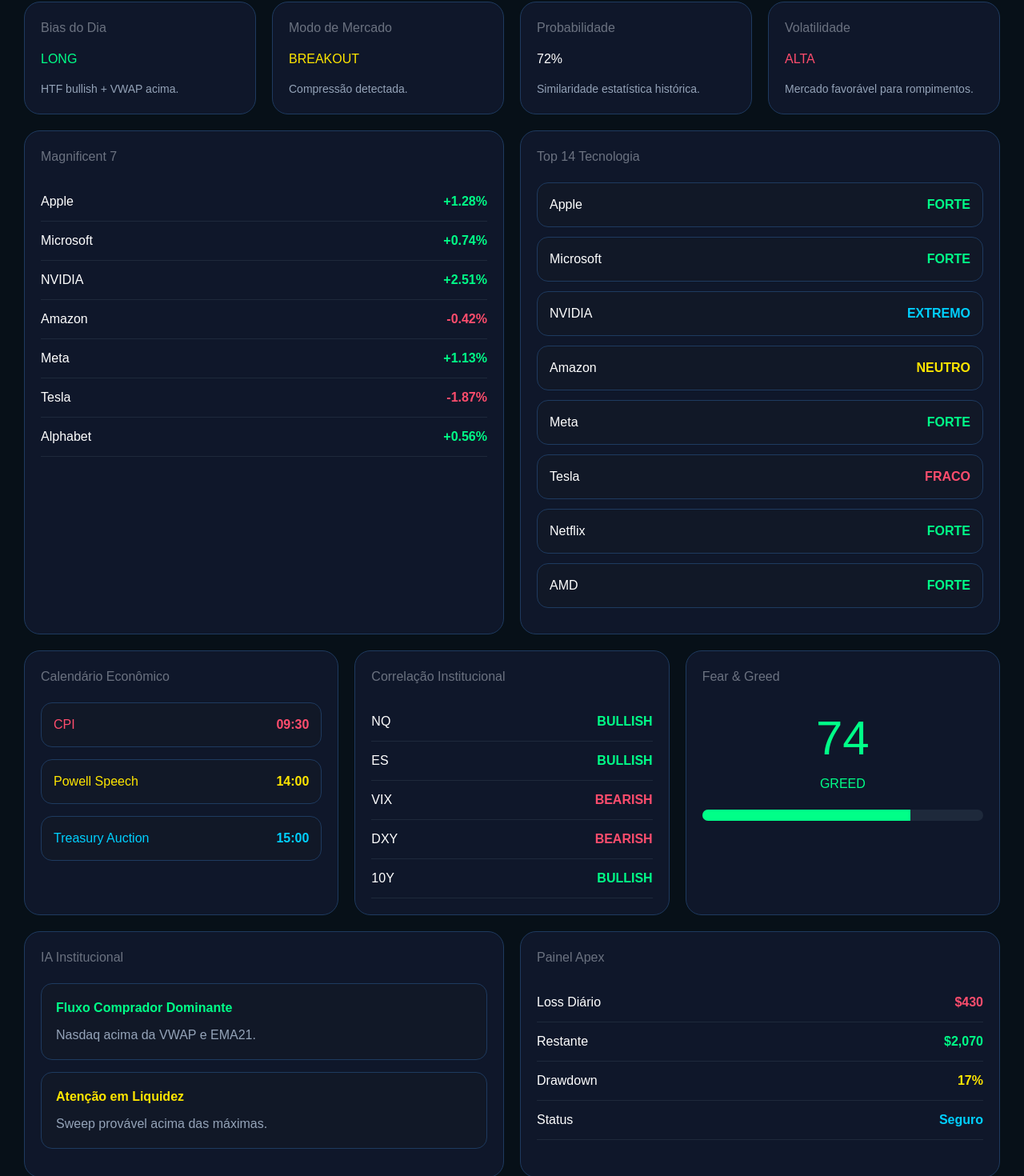
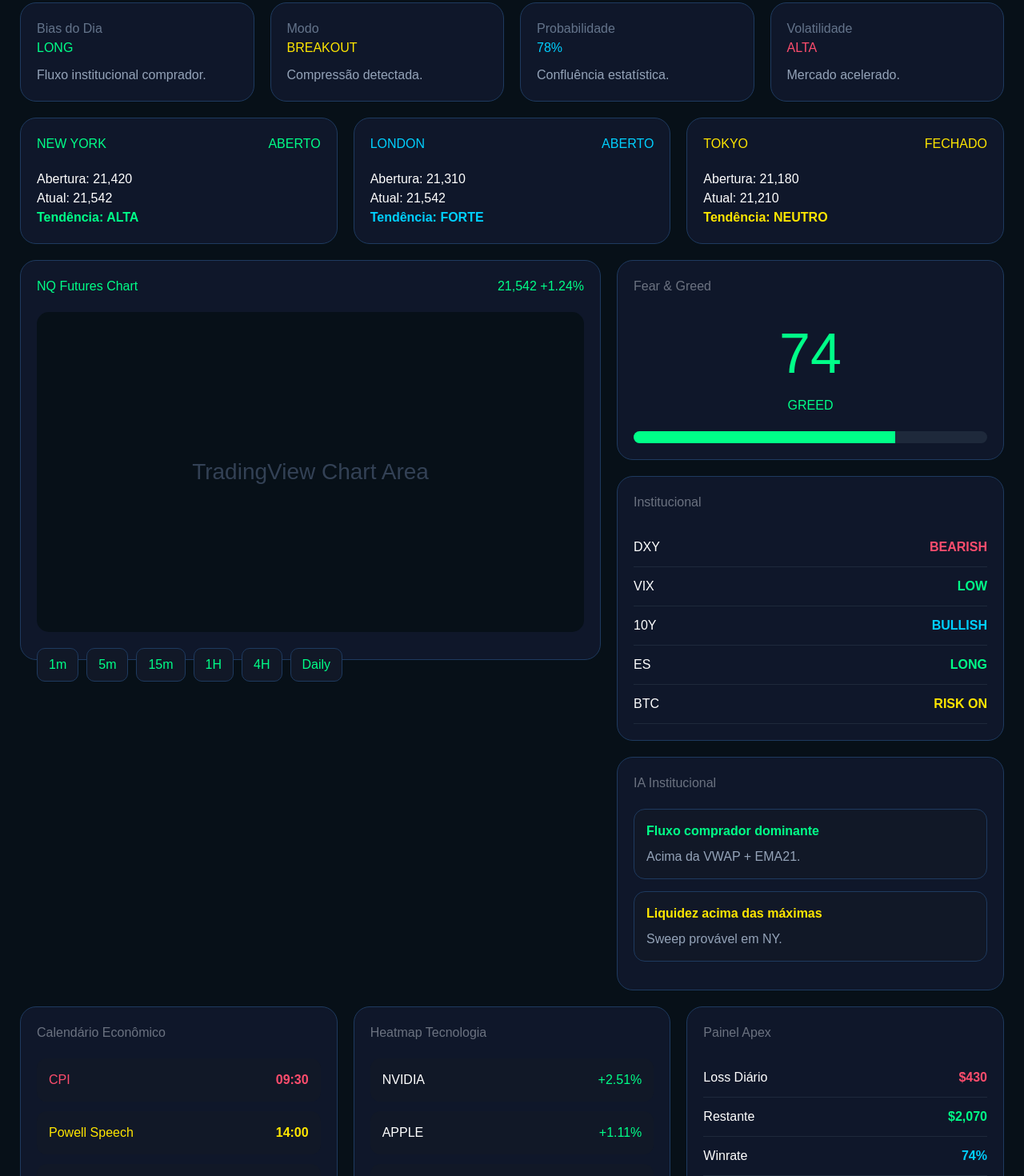
Before and after one commit to rvarepresentavao-hash/nq-dashboard, a Next.js app: page / in a window 1280 px wide. Shown: the part 164-1634 px from the top of the page at 80% size. Built offline with nearby package versions, Linux system fonts and the light colour scheme.

Commit message:
dashboard full

```diff
--- a/app/page.tsx
+++ b/app/page.tsx
@@ -5,7 +5,7 @@
         background: "#071018",
         minHeight: "100vh",
         color: "white",
-        padding: "30px",
+        padding: "25px",
         fontFamily: "Arial",
       }}
     >
@@ -14,7 +14,7 @@
         <h1
           style={{
             color: "#00ff88",
-            fontSize: "48px",
+            fontSize: "52px",
             margin: 0,
           }}
         >
@@ -27,11 +27,11 @@
             marginTop: "10px",
           }}
         >
-          Nasdaq Futures CME • Sistema Institucional • Apex
+          Sistema Institucional • Nasdaq Futures CME • Apex
         </p>
       </div>
 
-      {/* TOP CARDS */}
+      {/* TOP GRID */}
       <div
         style={{
           display: "grid",
@@ -40,67 +40,186 @@
           marginBottom: "20px",
         }}
       >
-        <Card title="Bias do Dia" value="LONG" color="#00ff88" desc="HTF bullish + VWAP acima." />
+        <TopCard
+          title="Bias do Dia"
+          value="LONG"
+          color="#00ff88"
+          desc="Fluxo institucional comprador."
+        />
 
-        <Card title="Modo de Mercado" value="BREAKOUT" color="#ffe600" desc="Compressão detectada." />
+        <TopCard
+          title="Modo"
+          value="BREAKOUT"
+          color="#ffe600"
+          desc="Compressão detectada."
+        />
 
-        <Card title="Probabilidade" value="72%" color="#ffffff" desc="Similaridade estatística histórica." />
+        <TopCard
+          title="Probabilidade"
+          value="78%"
+          color="#00d0ff"
+          desc="Confluência estatística."
+        />
 
-        <Card title="Volatilidade" value="ALTA" color="#ff4d6d" desc="Mercado favorável para rompimentos." />
+        <TopCard
+          title="Volatilidade"
+          value="ALTA"
+          color="#ff4d6d"
+          desc="Mercado acelerado."
+        />
       </div>
 
-      {/* MIDDLE */}
+      {/* MARKET SESSIONS */}
       <div
         style={{
           display: "grid",
-          gridTemplateColumns: "1fr 1fr",
+          gridTemplateColumns: "repeat(3, 1fr)",
           gap: "20px",
           marginBottom: "20px",
         }}
       >
-        {/* MAG7 */}
+        <SessionCard
+          city="NEW YORK"
+          status="ABERTO"
+          open="21,420"
+          current="21,542"
+          trend="ALTA"
+          color="#00ff88"
+        />
+
+        <SessionCard
+          city="LONDON"
+          status="ABERTO"
+          open="21,310"
+          current="21,542"
+          trend="FORTE"
+          color="#00d0ff"
+        />
+
+        <SessionCard
+          city="TOKYO"
+          status="FECHADO"
+          open="21,180"
+          current="21,210"
+          trend="NEUTRO"
+          color="#ffe600"
+        />
+      </div>
+
+      {/* MAIN */}
+      <div
+        style={{
+          display: "grid",
+          gridTemplateColumns: "1.2fr 0.8fr",
+          gap: "20px",
+          marginBottom: "20px",
+        }}
+      >
+        {/* TRADINGVIEW FAKE */}
         <div
           style={{
             background: "#0f172a",
-            border: "1px solid #1e3a5f",
             borderRadius: "20px",
             padding: "20px",
+            border: "1px solid #1e3a5f",
+            height: "500px",
           }}
         >
-          <h3 style={{ color: "#6b7280", marginBottom: "20px" }}>
-            Magnificent 7
-          </h3>
+          <div
+            style={{
+              display: "flex",
+              justifyContent: "space-between",
+              marginBottom: "20px",
+            }}
+          >
+            <h2 style={{ color: "#00ff88" }}>NQ Futures Chart</h2>
 
-          <StockRow name="Apple" value="+1.28%" color="#00ff88" />
-          <StockRow name="Microsoft" value="+0.74%" color="#00ff88" />
-          <StockRow name="NVIDIA" value="+2.51%" color="#00ff88" />
-          <StockRow name="Amazon" value="-0.42%" color="#ff4d6d" />
-          <StockRow name="Meta" value="+1.13%" color="#00ff88" />
-          <StockRow name="Tesla" value="-1.87%" color="#ff4d6d" />
-          <StockRow name="Alphabet" value="+0.56%" color="#00ff88" />
+            <div style={{ color: "#00ff88" }}>
+              21,542 +1.24%
+            </div>
+          </div>
+
+          <div
+            style={{
+              background: "#071018",
+              height: "400px",
+              borderRadius: "15px",
+              display: "flex",
+              alignItems: "center",
+              justifyContent: "center",
+              color: "#334155",
+              fontSize: "28px",
+            }}
+          >
+            TradingView Chart Area
+          </div>
+
+          <div
+            style={{
+              marginTop: "20px",
+              display: "flex",
+              gap: "10px",
+            }}
+          >
+            <MiniButton text="1m" />
+            <MiniButton text="5m" />
+            <MiniButton text="15m" />
+            <MiniButton text="1H" />
+            <MiniButton text="4H" />
+            <MiniButton text="Daily" />
+          </div>
         </div>
 
-        {/* TECH */}
+        {/* RIGHT SIDE */}
         <div
           style={{
-            background: "#0f172a",
-            border: "1px solid #1e3a5f",
-            borderRadius: "20px",
-            padding: "20px",
+            display: "flex",
+            flexDirection: "column",
+            gap: "20px",
           }}
         >
-          <h3 style={{ color: "#6b7280", marginBottom: "20px" }}>
-            Top 14 Tecnologia
-          </h3>
+          {/* FEAR */}
+          <Box title="Fear & Greed">
+            <div style={{ textAlign: "center" }}>
+              <h1
+                style={{
+                  color: "#00ff88",
+                  fontSize: "70px",
+                  margin: 0,
+                }}
+              >
+                74
+              </h1>
 
-          <GridSignal left="Apple" right="FORTE" color="#00ff88" />
-          <GridSignal left="Microsoft" right="FORTE" color="#00ff88" />
-          <GridSignal left="NVIDIA" right="EXTREMO" color="#00d0ff" />
-          <GridSignal left="Amazon" right="NEUTRO" color="#ffe600" />
-          <GridSignal left="Meta" right="FORTE" color="#00ff88" />
-          <GridSignal left="Tesla" right="FRACO" color="#ff4d6d" />
-          <GridSignal left="Netflix" right="FORTE" color="#00ff88" />
-          <GridSignal left="AMD" right="FORTE" color="#00ff88" />
+              <p style={{ color: "#00ff88" }}>GREED</p>
+
+              <Progress value="74%" color="#00ff88" />
+            </div>
+          </Box>
+
+          {/* DXY */}
+          <Box title="Institucional">
+            <Row left="DXY" right="BEARISH" color="#ff4d6d" />
+            <Row left="VIX" right="LOW" color="#00ff88" />
+            <Row left="10Y" right="BULLISH" color="#00d0ff" />
+            <Row left="ES" right="LONG" color="#00ff88" />
+            <Row left="BTC" right="RISK ON" color="#ffe600" />
+          </Box>
+
+          {/* IA */}
+          <Box title="IA Institucional">
+            <Alert
+              title="Fluxo comprador dominante"
+              desc="Acima da VWAP + EMA21."
+              color="#00ff88"
+            />
+
+            <Alert
+              title="Liquidez acima das máximas"
+              desc="Sweep provável em NY."
+              color="#ffe600"
+            />
+          </Box>
         </div>
       </div>
 
@@ -114,94 +233,29 @@
         }}
       >
         {/* ECONOMIC */}
-        <div
-          style={{
-            background: "#0f172a",
-            border: "1px solid #1e3a5f",
-            borderRadius: "20px",
-            padding: "20px",
-          }}
-        >
-          <h3 style={{ color: "#6b7280", marginBottom: "20px" }}>
-            Calendário Econômico
-          </h3>
+        <Box title="Calendário Econômico">
+          <Event title="CPI" time="09:30" color="#ff4d6d" />
+          <Event title="Powell Speech" time="14:00" color="#ffe600" />
+          <Event title="NFP" time="Friday" color="#00d0ff" />
+        </Box>
 
-          <EventRow title="CPI" time="09:30" color="#ff4d6d" />
-          <EventRow title="Powell Speech" time="14:00" color="#ffe600" />
-          <EventRow title="Treasury Auction" time="15:00" color="#00d0ff" />
-        </div>
+        {/* HEATMAP */}
+        <Box title="Heatmap Tecnologia">
+          <HeatRow name="NVIDIA" value="+2.51%" color="#00ff88" />
+          <HeatRow name="APPLE" value="+1.11%" color="#00ff88" />
+          <HeatRow name="META" value="+1.44%" color="#00ff88" />
+          <HeatRow name="TESLA" value="-1.87%" color="#ff4d6d" />
+          <HeatRow name="AMD" value="+3.12%" color="#00ff88" />
+        </Box>
 
-        {/* CORRELATION */}
-        <div
-          style={{
-            background: "#0f172a",
-            border: "1px solid #1e3a5f",
-            borderRadius: "20px",
-            padding: "20px",
-          }}
-        >
-          <h3 style={{ color: "#6b7280", marginBottom: "20px" }}>
-            Correlação Institucional
-          </h3>
-
-          <StockRow name="NQ" value="BULLISH" color="#00ff88" />
-          <StockRow name="ES" value="BULLISH" color="#00ff88" />
-          <StockRow name="VIX" value="BEARISH" color="#ff4d6d" />
-          <StockRow name="DXY" value="BEARISH" color="#ff4d6d" />
-          <StockRow name="10Y" value="BULLISH" color="#00ff88" />
-        </div>
-
-        {/* FEAR */}
-        <div
-          style={{
-            background: "#0f172a",
-            border: "1px solid #1e3a5f",
-            borderRadius: "20px",
-            padding: "20px",
-          }}
-        >
-          <h3 style={{ color: "#6b7280", marginBottom: "20px" }}>
-            Fear & Greed
-          </h3>
-
-          <div
-            style={{
-              textAlign: "center",
-              marginTop: "20px",
-            }}
-          >
-            <h1
-              style={{
-                color: "#00ff88",
-                fontSize: "60px",
-                margin: 0,
-              }}
-            >
-              74
-            </h1>
-
-            <p style={{ color: "#00ff88" }}>GREED</p>
-
-            <div
-              style={{
-                width: "100%",
-                height: "14px",
-                background: "#1e293b",
-                borderRadius: "20px",
-                overflow: "hidden",
-                marginTop: "20px",
-              }}
-            >
-              <div
-                style={{
-                  width: "74%",
-                  height: "100%",
-                  background: "#00ff88",
-                }}
-              />
-            </div>
-          </div>
-        </div>
+        {/* APEX */}
+        <Box title="Painel Apex">
+          <Row left="Loss Diário" right="$430" color="#ff4d6d" />
+          <Row left="Restante" right="$2,070" color="#00ff88" />
+          <Row left="Winrate" right="74%" color="#00d0ff" />
+          <Row left="Drawdown" right="17%" color="#ffe600" />
+          <Row left="Status" right="SEGURO" color="#00ff88" />
+        </Box>
       </div>
 
       {/* BOTTOM */}
@@ -212,66 +266,47 @@
           gap: "20px",
         }}
       >
-        {/* IA */}
-        <div
-          style={{
-            background: "#0f172a",
-            border: "1px solid #1e3a5f",
-            borderRadius: "20px",
-            padding: "20px",
-          }}
-        >
-          <h3 style={{ color: "#6b7280", marginBottom: "20px" }}>
-            IA Institucional
-          </h3>
+        {/* NEWS */}
+        <Box title="Market News">
+          <News text="Nasdaq sobe após CPI." />
+          <News text="Mercado espera corte de juros." />
+          <News text="NVIDIA lidera fluxo comprador." />
+          <News text="Treasury yields caem em NY." />
+        </Box>
 
-          <AlertBox
-            color="#00ff88"
-            title="Fluxo Comprador Dominante"
-            desc="Nasdaq acima da VWAP e EMA21."
+        {/* LIQUIDITY */}
+        <Box title="Scanner de Liquidez">
+          <Alert
+            title="Equal Highs detectado"
+            desc="Possível sweep comprador."
+            color="#00d0ff"
           />
 
-          <AlertBox
-            color="#ffe600"
-            title="Atenção em Liquidez"
-            desc="Sweep provável acima das máximas."
+          <Alert
+            title="FVG aberta no 15m"
+            desc="Região institucional ativa."
+            color="#00ff88"
           />
-        </div>
 
-        {/* APEX */}
-        <div
-          style={{
-            background: "#0f172a",
-            border: "1px solid #1e3a5f",
-            borderRadius: "20px",
-            padding: "20px",
-          }}
-        >
-          <h3 style={{ color: "#6b7280", marginBottom: "20px" }}>
-            Painel Apex
-          </h3>
-
-          <StockRow name="Loss Diário" value="$430" color="#ff4d6d" />
-          <StockRow name="Restante" value="$2,070" color="#00ff88" />
-          <StockRow name="Drawdown" value="17%" color="#ffe600" />
-          <StockRow name="Status" value="Seguro" color="#00d0ff" />
-        </div>
+          <Alert
+            title="BSL acima do range"
+            desc="Liquidez resting detectada."
+            color="#ff4d6d"
+          />
+        </Box>
       </div>
     </div>
   )
 }
 
-function Card({
+/* COMPONENTS */
+
+function TopCard({
   title,
   value,
+  desc,
   color,
-  desc,
-}: {
-  title: string
-  value: string
-  color: string
-  desc: string
-}) {
+}: any) {
   return (
     <div
       style={{
@@ -281,39 +316,81 @@
         padding: "20px",
       }}
     >
-      <p style={{ color: "#6b7280", marginBottom: "15px" }}>{title}</p>
+      <p style={{ color: "#64748b" }}>{title}</p>
 
-      <h1
-        style={{
-          color,
-          margin: 0,
-        }}
-      >
-        {value}
-      </h1>
+      <h1 style={{ color, margin: 0 }}>{value}</h1>
 
-      <p
-        style={{
-          color: "#94a3b8",
-          marginTop: "15px",
-          fontSize: "14px",
-        }}
-      >
+      <p style={{ color: "#94a3b8", marginTop: "10px" }}>
         {desc}
       </p>
     </div>
   )
 }
 
-function StockRow({
-  name,
-  value,
+function SessionCard({
+  city,
+  status,
+  open,
+  current,
+  trend,
   color,
-}: {
-  name: string
-  value: string
-  color: string
-}) {
+}: any) {
+  return (
+    <div
+      style={{
+        background: "#0f172a",
+        border: "1px solid #1e3a5f",
+        borderRadius: "20px",
+        padding: "20px",
+      }}
+    >
+      <div
+        style={{
+          display: "flex",
+          justifyContent: "space-between",
+        }}
+      >
+        <h2 style={{ color }}>{city}</h2>
+
+        <div style={{ color }}>{status}</div>
+      </div>
+
+      <div style={{ marginTop: "20px" }}>
+        <p>Abertura: {open}</p>
+        <p>Atual: {current}</p>
+        <p style={{ color, fontWeight: "bold" }}>
+          Tendência: {trend}
+        </p>
+      </div>
+    </div>
+  )
+}
+
+function Box({ title, children }: any) {
+  return (
+    <div
+      style={{
+        background: "#0f172a",
+        border: "1px solid #1e3a5f",
+        borderRadius: "20px",
+        padding: "20px",
+      }}
+    >
+      <h3
+        style={{
+          color: "#6b7280",
+          marginBottom: "20px",
+        }}
+      >
+        {title}
+      </h3>
+
+      {children}
+    </div>
+  )
+}
+
+function Row({ left, right, color }: any) {
   return (
     <div
       style={{
@@ -323,101 +400,23 @@
         borderBottom: "1px solid #1e293b",
       }}
     >
-      <span>{name}</span>
-
-      <span
-        style={{
-          color,
-          fontWeight: "bold",
-        }}
-      >
-        {value}
-      </span>
-    </div>
-  )
-}
-
-function EventRow({
-  title,
-  time,
-  color,
-}: {
-  title: string
-  time: string
-  color: string
-}) {
-  return (
-    <div
-      style={{
-        background: "#111827",
-        border: "1px solid #1e3a5f",
-        padding: "15px",
-        borderRadius: "14px",
-        marginBottom: "15px",
-        display: "flex",
-        justifyContent: "space-between",
-      }}
-    >
-      <div>
-        <div style={{ color }}>{title}</div>
-      </div>
-
-      <div style={{ color, fontWeight: "bold" }}>{time}</div>
-    </div>
-  )
-}
-
-function GridSignal({
-  left,
-  right,
-  color,
-}: {
-  left: string
-  right: string
-  color: string
-}) {
-  return (
-    <div
-      style={{
-        display: "flex",
-        justifyContent: "space-between",
-        background: "#111827",
-        border: "1px solid #1e3a5f",
-        padding: "15px",
-        borderRadius: "14px",
-        marginBottom: "12px",
-      }}
-    >
       <span>{left}</span>
 
-      <span
-        style={{
-          color,
-          fontWeight: "bold",
-        }}
-      >
+      <span style={{ color, fontWeight: "bold" }}>
         {right}
       </span>
     </div>
   )
 }
 
-function AlertBox({
-  title,
-  desc,
-  color,
-}: {
-  title: string
-  desc: string
-  color: string
-}) {
+function Alert({ title, desc, color }: any) {
   return (
     <div
       style={{
         background: "#111827",
         border: "1px solid #1e3a5f",
-        padding: "18px",
         borderRadius: "14px",
+        padding: "15px",
         marginBottom: "15px",
       }}
     >
@@ -425,13 +424,110 @@
         style={{
           color,
           fontWeight: "bold",
-          marginBottom: "10px",
+          marginBottom: "8px",
         }}
       >
         {title}
       </div>
 
-      <div style={{ color: "#94a3b8" }}>{desc}</div>
+      <div style={{ color: "#94a3b8" }}>
+        {desc}
+      </div>
     </div>
   )
 }
+
+function Event({ title, time, color }: any) {
+  return (
+    <div
+      style={{
+        display: "flex",
+        justifyContent: "space-between",
+        background: "#111827",
+        borderRadius: "12px",
+        padding: "15px",
+        marginBottom: "12px",
+      }}
+    >
+      <span style={{ color }}>{title}</span>
+
+      <span style={{ color, fontWeight: "bold" }}>
+        {time}
+      </span>
+    </div>
+  )
+}
+
+function HeatRow({ name, value, color }: any) {
+  return (
+    <div
+      style={{
+        background: "#111827",
+        padding: "15px",
+        borderRadius: "12px",
+        marginBottom: "12px",
+        display: "flex",
+        justifyContent: "space-between",
+      }}
+    >
+      <span>{name}</span>
+
+      <span style={{ color }}>{value}</span>
+    </div>
+  )
+}
+
+function Progress({ value, color }: any) {
+  return (
+    <div
+      style={{
+        width: "100%",
+        height: "15px",
+        background: "#1e293b",
+        borderRadius: "20px",
+        overflow: "hidden",
+        marginTop: "20px",
+      }}
+    >
+      <div
+        style={{
+          width: value,
+          height: "100%",
+          background: color,
+        }}
+      />
+    </div>
+  )
+}
+
+function MiniButton({ text }: any) {
+  return (
+    <button
+      style={{
+        background: "#111827",
+        border: "1px solid #1e3a5f",
+        color: "#00ff88",
+        borderRadius: "10px",
+        padding: "8px 14px",
+        cursor: "pointer",
+      }}
+    >
+      {text}
+    </button>
+  )
+}
+
+function News({ text }: any) {
+  return (
+    <div
+      style={{
+        background: "#111827",
+        padding: "15px",
+        borderRadius: "12px",
+        marginBottom: "12px",
+      }}
+    >
+      • {text}
+    </div>
+  )
+}
```
